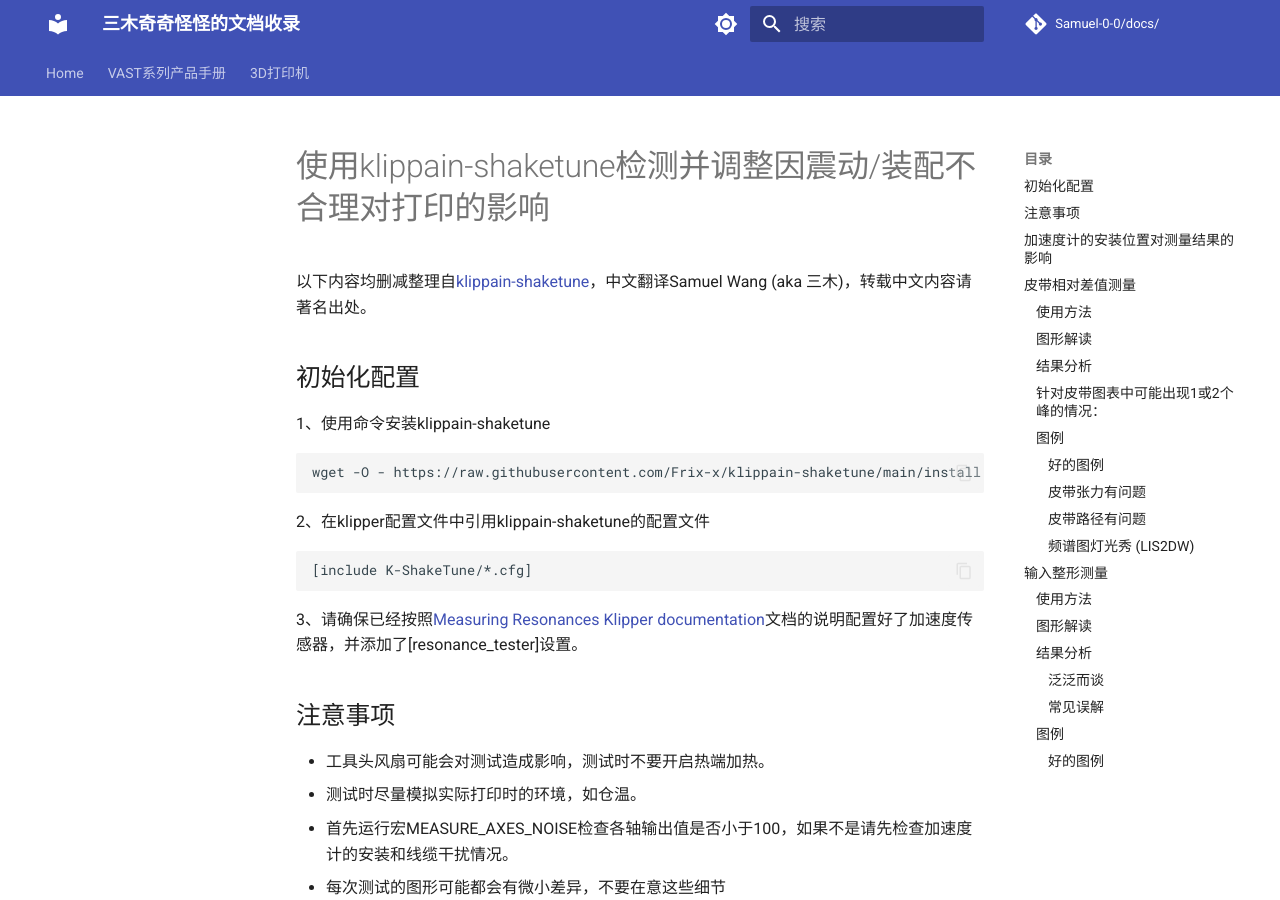
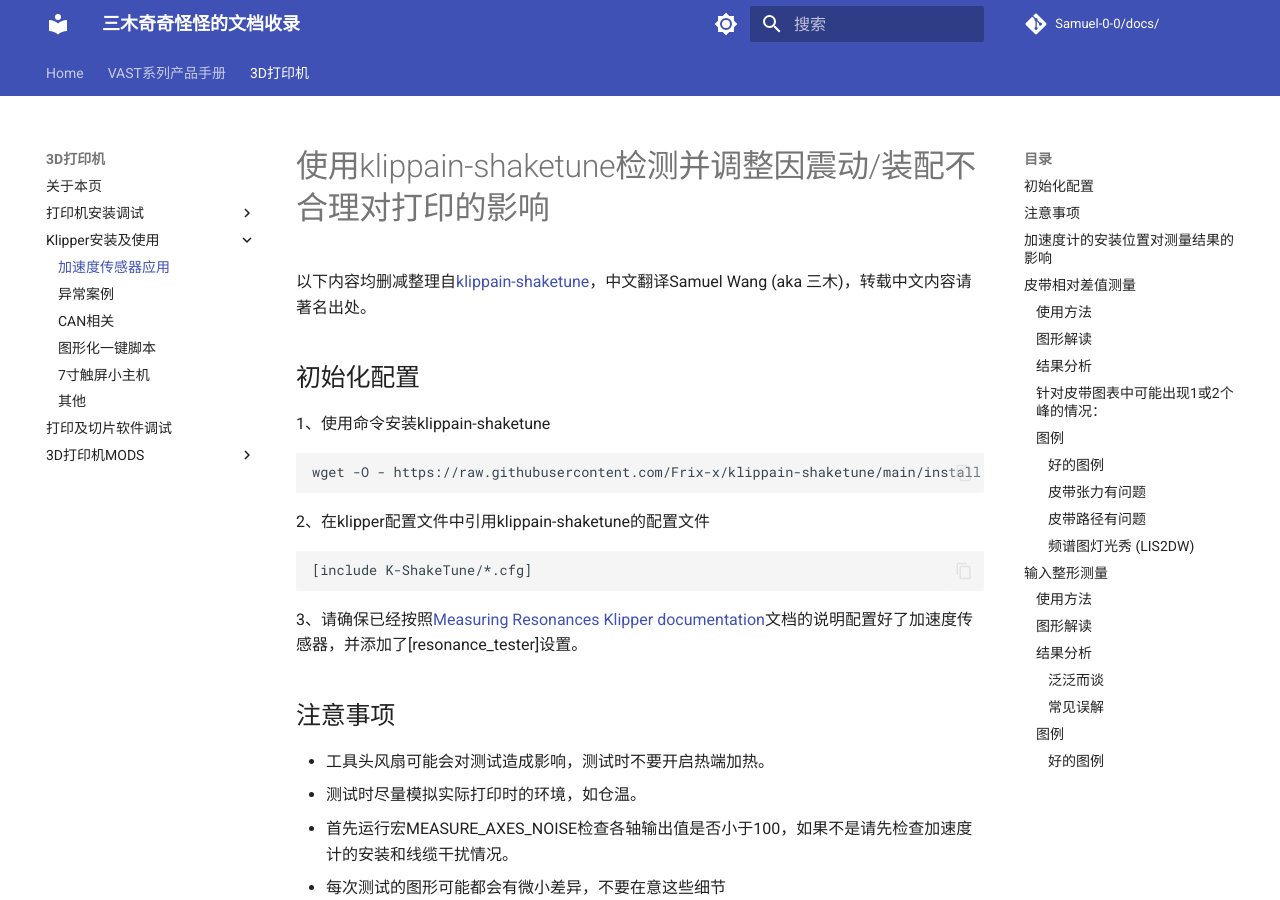
Before and after one commit to Samuel-0-0/docs, an MkDocs documentation site: the page built from docs/3d_printer/klipper/shaper_tuning.md, in a window 1280 px wide and 900 px high. Built offline with MkDocs 1.6.1 and Material for MkDocs 9.7.7, drawn with Linux system fonts in a browser that asks for light colours; comment, search, counter and statistics services are not loaded.

Commit message:
Update mkdocs.yml

```diff
--- a/mkdocs.yml
+++ b/mkdocs.yml
@@ -38,6 +38,7 @@ nav:
         - Voron 0.2: 3d_printer/voron/v0.md
         - Voron 2.4: 3d_printer/voron/v2.md
       - Klipper安装及使用:
+        - 加速度传感器应用: 3d_printer/klipper/shaper_tuning.md
         - 异常案例: 3d_printer/klipper/error.md
         - CAN相关: 3d_printer/klipper/canbus.md
         - 图形化一键脚本: 3d_printer/klipper/assistant.md
```
